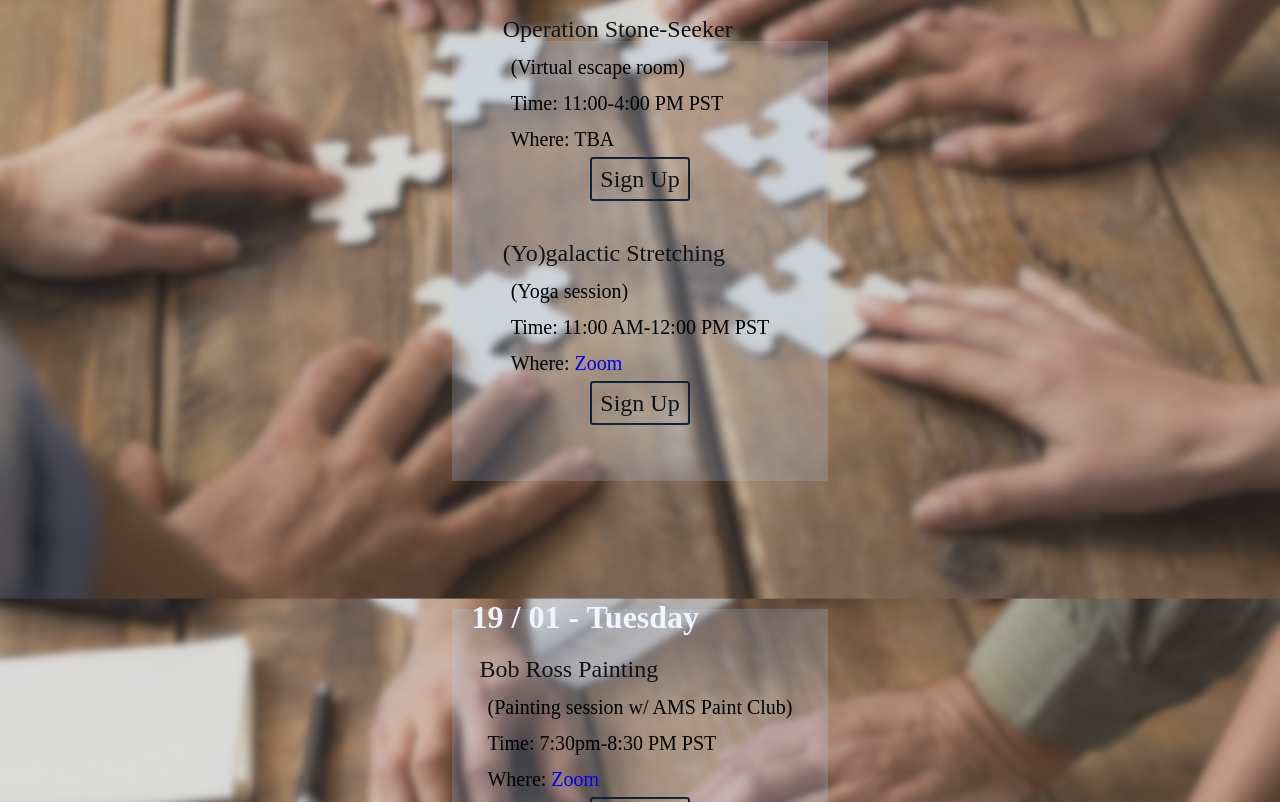
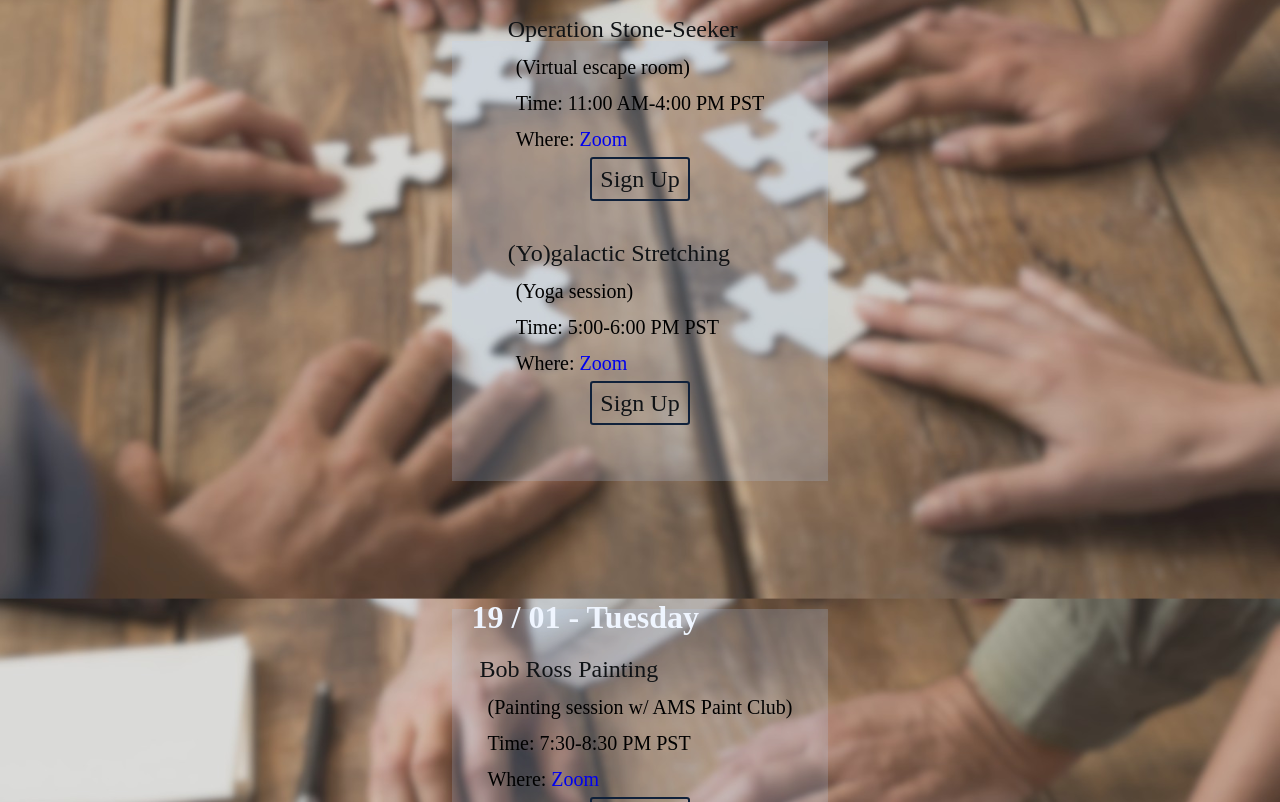
Before and after one commit to derickdr/ubcsciweek2020, a React (Create React App) app: page / in a window 1280 px wide. Shown: the part 2101-2903 px from the top of the page. Built offline with nearby package versions, Linux system fonts and the light colour scheme.

Commit message:
corrections

```diff
--- a/src/components/ScheduleOverviewSection.js
+++ b/src/components/ScheduleOverviewSection.js
@@ -53,8 +53,8 @@ class ScheduleOverviewSection extends Component {
                         <div class='day-content'>
                             <h1 class='event-name'>Operation Stone-Seeker</h1>
                             <h2 class='event-details'>(Virtual escape room)</h2>
-                            <h2 class='event-details'>Time: 11:00-4:00 PM PST</h2>
-                            <h2 class='event-details'>Where: TBA</h2>
+                            <h2 class='event-details'>Time: 11:00 AM-4:00 PM PST</h2>
+                            <h2 class='event-details'>Where: <a href='https://zoom.us/j/92291748382' target='_blank' rel='noopener noreferrer'>Zoom</a></h2>
                             <div class='event-action-row'>
                                 <div class='event-action-column'>
                                     <div class='event-action-button-row'>
@@ -68,7 +68,7 @@ class ScheduleOverviewSection extends Component {
                         <div class='day-content'>
                             <h1 class='event-name'>(Yo)galactic Stretching</h1>
                             <h2 class='event-details'>(Yoga session)</h2>
-                            <h2 class='event-details'>Time: 11:00 AM-12:00 PM PST</h2>
+                            <h2 class='event-details'>Time: 5:00-6:00 PM PST</h2>
                             <h2 class='event-details'>Where: <a href='https://zoom.us/j/98134029112' target='_blank' rel='noopener noreferrer'>Zoom</a></h2>
                             <div class='event-action-row'>
                                 <div class='event-action-column'>
@@ -93,7 +93,7 @@ class ScheduleOverviewSection extends Component {
                         <div class='day-content'>
                             <h1 class='event-name'>Bob Ross Painting</h1>
                             <h2 class='event-details'>(Painting session w/ AMS Paint Club)</h2>
-                            <h2 class='event-details'>Time: 7:30pm-8:30 PM PST</h2>
+                            <h2 class='event-details'>Time: 7:30-8:30 PM PST</h2>
                             <h2 class='event-details'>Where: <a href='https://zoom.us/j/99217554824' target='_blank' rel='noopener noreferrer'>Zoom</a></h2>
                             <div class='event-action-row'>
                                 <div class='event-action-column'>
```
Also changed, not shown: 1 other file (tests, documents, lock files or other folders).
